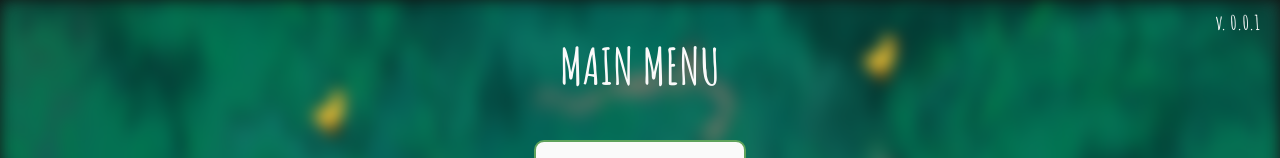
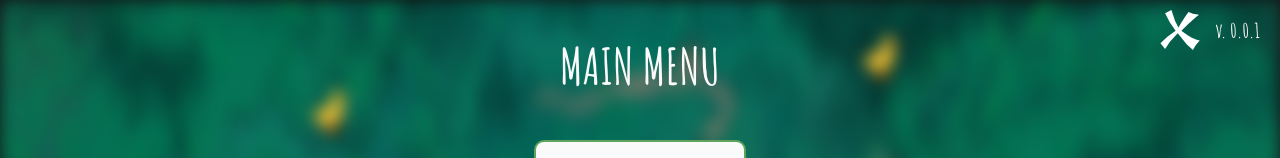
Before and after one commit to Enerveen/goosel2.0, a React (Vite) app: page / in a window 1280 px wide. Shown: the top 158 px of the page. Built offline with nearby package versions, Linux system fonts and the light colour scheme.

Commit message:
soundtrack

```diff
--- a/src/App.tsx
+++ b/src/App.tsx
@@ -1,12 +1,13 @@
 import classes from './App.module.scss'
 import Main from "./stages/Main/Main";
 import Simulation from "./stages/Simulation/Simulation";
-import {lazy, Suspense, useState} from "react";
+import React, {lazy, Suspense, useState} from "react";
 import {appPhase} from "./types";
 import Loader from "./components/Loader/Loader";
 import imagesSrc from "./img";
 import usePreloadedImages from "./hooks/useImagePreload";
 import ImageContext from './stores/ImageContext';
+import Soundrack from "./components/Soundtrack/Soundrack";
 
 const LazyResults = lazy(() => import("./stages/Results/Results"))
 
@@ -15,6 +16,7 @@ const App = () => {
     const [images, isImagesPreloaded] = usePreloadedImages(imagesSrc)
     return isImagesPreloaded ? <ImageContext.Provider value={images}>
         <div className={classes.container}>
+            <Soundrack/>
             {phase === 'NOT_STARTED' && <Main setAppPhase={setPhase}/>}
             {phase === 'STARTED' && <Simulation setAppPhase={setPhase}/>}
             <Suspense fallback={<Loader fullscreen={true}/>}>
--- /dev/null
+++ b/src/components/Soundtrack/Soundrack.tsx
@@ -0,0 +1,29 @@
+import soundtrack from '../../audio/soundtrack.mp3'
+import classes from './Soundtrack.module.scss'
+import {useCallback, useEffect, useMemo, useState} from "react";
+import Cross from "../../icons/Cross";
+import Tick from "../../icons/Tick";
+
+const Soundtrack = () => {
+    const [isSoundOn, setSoundOn] = useState(false)
+    const audio = useMemo(() => {
+        const audio = new Audio(soundtrack)
+        audio.muted = true
+        audio.loop = true
+        return audio
+    }, [])
+    const toggleSound = useCallback(() => setSoundOn(prevState => !prevState), [])
+    useEffect(() => {
+        if (isSoundOn) {
+            audio.muted = false
+            audio.play()
+        } else {
+            audio.muted = true
+            audio.pause()
+        }
+        return () => audio.pause()
+    }, [isSoundOn])
+    return <div className={classes.soundtrackBtnContainer} onClick={toggleSound}>{isSoundOn ? <Tick/> : <Cross/>}</div>
+}
+
+export default Soundtrack
--- /dev/null
+++ b/src/components/Soundtrack/Soundtrack.module.scss
@@ -0,0 +1,13 @@
+.soundtrackBtnContainer {
+  cursor: pointer;
+  position: fixed;
+  top: 10px;
+  right: 80px;
+  z-index: 100;
+
+  svg {
+    width: 40px;
+    height: 40px;
+    fill: white;
+  }
+}
--- a/src/stages/Main/Main.module.scss
+++ b/src/stages/Main/Main.module.scss
@@ -24,7 +24,7 @@
 .version {
   position: fixed;
   color: #fafafa;
-  top: 10px;
+  top: 18px;
   right: 20px;
   z-index: 100;
 }
```
